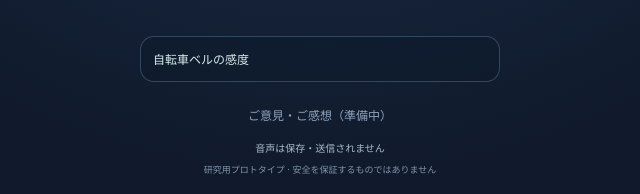
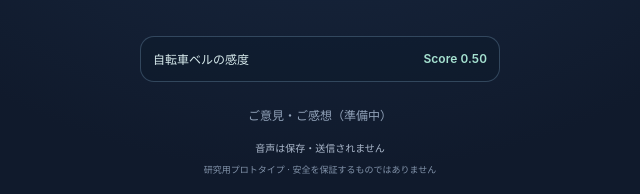
Before and after one commit to ky0o0/traffic-sound-guardian-v1, a website: page index.html in a window 1280 px wide. Shown: the part 603-797 px from the top of the page, 320-960 px from the left. Drawn offline with Linux system fonts and the light colour scheme.

Commit message:
Preserve live bicycle threshold output across language changes

```diff
--- a/index.html
+++ b/index.html
@@ -54,7 +54,7 @@
 
     <footer>
       <details id="sensitivity-panel" class="sensitivity">
-        <summary id="sensitivity-summary">自転車ベルの感度 <span class="sensitivity-current">Score <output id="bell-value" for="bell-threshold">0.50</output></span></summary>
+        <summary><span id="sensitivity-summary">自転車ベルの感度</span><span class="sensitivity-current">Score <output id="bell-value" for="bell-threshold">0.50</output></span></summary>
         <div class="sensitivity-content">
           <label id="bell-label" for="bell-threshold">警告を出す最低スコア</label>
           <input id="bell-threshold" type="range" min="0.01" max="0.50" step="0.01" value="0.50" aria-describedby="sensitivity-note">
```
